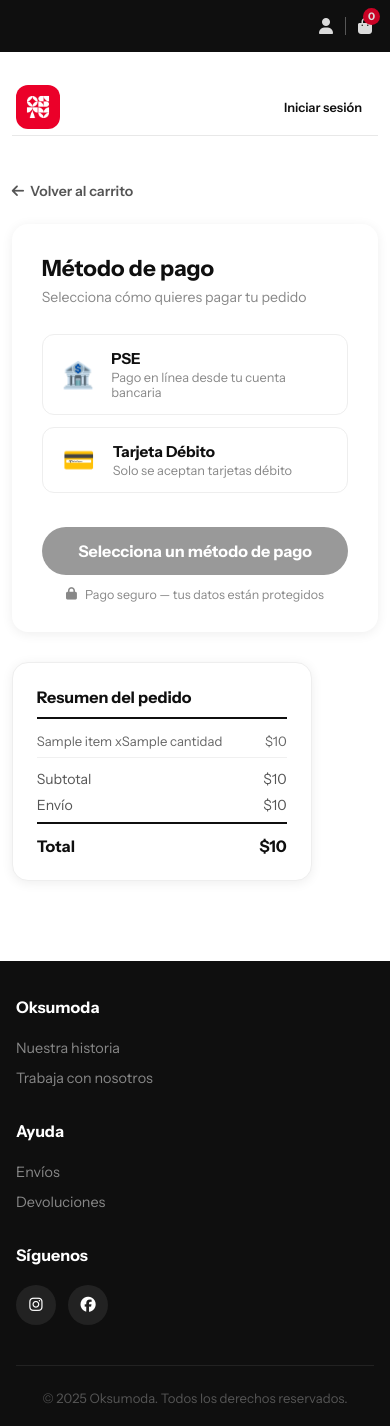
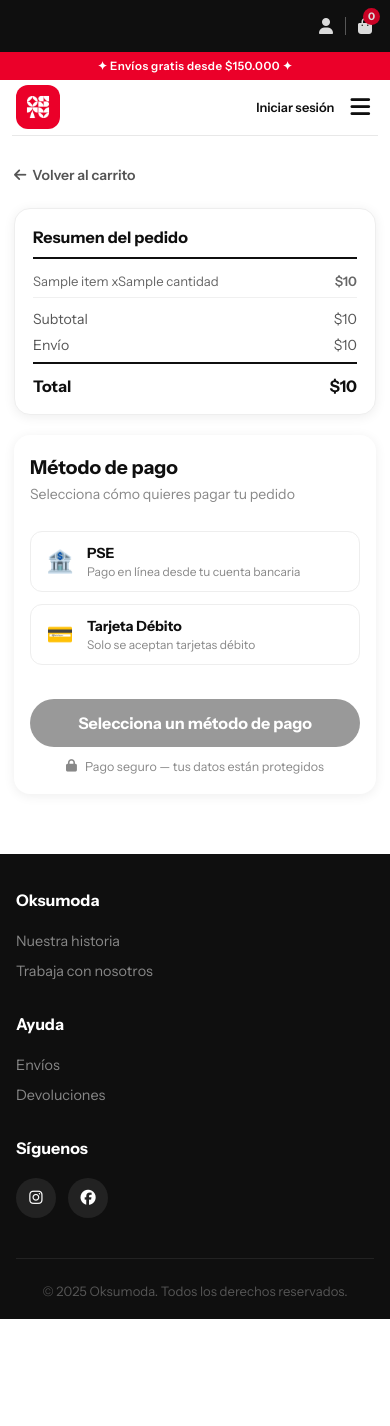
Before and after one commit to omega99-black/oksumoda_django, a Django app: template templates/checkout.html in a window 390 px wide. After the commit the page ends 1319 px from the top, so only its background shows below. Run offline with Django 4.2, Linux system fonts and the light colour scheme; the template is opened without the code that fills it: most values are stand-ins (such as "Sample title", 1, 10 or a date in 2020).

Commit message:
Checkout mejorado

```diff
--- a/templates/checkout.html
+++ b/templates/checkout.html
@@ -10,42 +10,278 @@
   <link rel="stylesheet" href="https://cdnjs.cloudflare.com/ajax/libs/font-awesome/6.5.0/css/all.min.css">
   <link href="https://cdn.jsdelivr.net/npm/bootstrap-icons@1.11.3/font/bootstrap-icons.css" rel="stylesheet">
   <style>
-    .checkout-container { max-width: 900px; margin: 0 auto; padding: 40px 3vw 80px; }
-    .checkout-grid { display: flex; gap: 30px; flex-wrap: wrap; align-items: flex-start; }
-    .pago-card { background: white; border-radius: 16px; padding: 30px; flex: 1; min-width: 300px; box-shadow: 0 2px 12px rgba(0,0,0,0.07); }
-    .resumen-card { background: white; border-radius: 16px; padding: 24px; width: 300px; box-shadow: 0 2px 12px rgba(0,0,0,0.07); }
-    h2 { margin-bottom: 6px; font-size: 1.4rem; font-weight: 700; }
-    .subtitulo { color: #888; font-size: 0.88rem; margin-bottom: 28px; }
-    .metodos { display: flex; flex-direction: column; gap: 12px; margin-bottom: 24px; }
-    .metodo-opcion { display: flex; align-items: center; gap: 16px; border: 1.5px solid #eee; border-radius: 12px; padding: 14px 18px; cursor: pointer; transition: all 0.2s; }
+    /* ═══════════════════════════════════
+       CHECKOUT — ESTILOS BASE
+    ═══════════════════════════════════ */
+    .checkout-container {
+      max-width: 900px;
+      margin: 0 auto;
+      padding: 40px 3vw 80px;
+    }
+
+    .checkout-grid {
+      display: flex;
+      gap: 30px;
+      flex-wrap: wrap;
+      align-items: flex-start;
+    }
+
+    /* ── Tarjeta de pago ── */
+    .pago-card {
+      background: white;
+      border-radius: 16px;
+      padding: 30px;
+      flex: 1;
+      min-width: 0;
+      box-shadow: 0 2px 12px rgba(0,0,0,0.07);
+    }
+
+    .pago-card h2 {
+      margin-bottom: 6px;
+      font-size: 1.4rem;
+      font-weight: 700;
+    }
+
+    .subtitulo {
+      color: #888;
+      font-size: 0.88rem;
+      margin-bottom: 28px;
+    }
+
+    /* ── Métodos de pago ── */
+    .metodos {
+      display: flex;
+      flex-direction: column;
+      gap: 12px;
+      margin-bottom: 24px;
+    }
+
+    .metodo-opcion {
+      display: flex;
+      align-items: center;
+      gap: 16px;
+      border: 1.5px solid #eee;
+      border-radius: 12px;
+      padding: 14px 18px;
+      cursor: pointer;
+      transition: all 0.2s;
+    }
     .metodo-opcion:hover { border-color: #0f0f0f; }
     .metodo-opcion.seleccionado { border-color: #0f0f0f; background: #fafafa; }
     .metodo-opcion input[type="radio"] { display: none; }
-    .metodo-icono { font-size: 26px; width: 36px; text-align: center; }
+
+    .metodo-icono { font-size: 26px; width: 36px; text-align: center; flex-shrink: 0; }
     .metodo-texto h4 { margin: 0; font-size: 0.95rem; font-weight: 700; }
     .metodo-texto p { margin: 2px 0 0; font-size: 0.8rem; color: #888; }
-    .form-pago { display: none; margin-top: 18px; border-top: 1px solid #eee; padding-top: 18px; }
+
+    /* ── Formularios de pago ── */
+    .form-pago {
+      display: none;
+      margin-top: 18px;
+      border-top: 1px solid #eee;
+      padding-top: 18px;
+    }
     .form-pago.visible { display: block; }
+
     .form-group { margin-bottom: 14px; }
-    .form-group label { display: block; font-size: 0.82rem; font-weight: 700; margin-bottom: 5px; color: #444; }
-    .form-group select, .form-group input { width: 100%; padding: 9px 13px; border: 1.5px solid #ddd; border-radius: 8px; font-size: 0.88rem; font-family: 'Instrument Sans', sans-serif; outline: none; }
-    .form-group select:focus, .form-group input:focus { border-color: #0f0f0f; }
-    .debito-info { background: #f0f7ff; border: 1px solid #c3dafe; border-radius: 8px; padding: 12px 14px; font-size: 0.83rem; color: #2d5be3; margin-bottom: 14px; }
-    .resumen-card h4 { font-weight: 700; border-bottom: 2px solid #0f0f0f; padding-bottom: 10px; margin-bottom: 14px; }
-    .resumen-fila { display: flex; justify-content: space-between; font-size: 0.88rem; margin-bottom: 8px; color: #555; }
-    .resumen-total { display: flex; justify-content: space-between; font-size: 1rem; font-weight: 700; border-top: 2px solid #0f0f0f; padding-top: 12px; margin-top: 8px; }
-    .item-resumen { display: flex; justify-content: space-between; font-size: 0.82rem; color: #666; margin-bottom: 8px; padding-bottom: 8px; border-bottom: 1px solid #f0f0f0; }
+    .form-group label {
+      display: block;
+      font-size: 0.82rem;
+      font-weight: 700;
+      margin-bottom: 5px;
+      color: #444;
+    }
+    .form-group select,
+    .form-group input {
+      width: 100%;
+      padding: 9px 13px;
+      border: 1.5px solid #ddd;
+      border-radius: 8px;
+      font-size: 0.88rem;
+      font-family: 'Instrument Sans', sans-serif;
+      outline: none;
+    }
+    .form-group select:focus,
+    .form-group input:focus { border-color: #0f0f0f; }
+
+    .debito-info {
+      background: #f0f7ff;
+      border: 1px solid #c3dafe;
+      border-radius: 8px;
+      padding: 12px 14px;
+      font-size: 0.83rem;
+      color: #2d5be3;
+      margin-bottom: 14px;
+    }
+
+    .fila-dos {
+      display: flex;
+      gap: 14px;
+    }
+    .fila-dos .form-group { flex: 1; }
+
+    /* ── Resumen del pedido ── */
+    .resumen-checkout {
+      width: 300px;
+      flex-shrink: 0;
+    }
+
+    .resumen-card {
+      background: white;
+      border-radius: 16px;
+      padding: 24px;
+      box-shadow: 0 2px 12px rgba(0,0,0,0.07);
+    }
+
+    .resumen-card h4 {
+      font-weight: 700;
+      border-bottom: 2px solid #0f0f0f;
+      padding-bottom: 10px;
+      margin-bottom: 14px;
+    }
+
+    .resumen-fila {
+      display: flex;
+      justify-content: space-between;
+      font-size: 0.88rem;
+      margin-bottom: 8px;
+      color: #555;
+    }
+
+    .resumen-total {
+      display: flex;
+      justify-content: space-between;
+      font-size: 1rem;
+      font-weight: 700;
+      border-top: 2px solid #0f0f0f;
+      padding-top: 12px;
+      margin-top: 8px;
+    }
+
+    .item-resumen {
+      display: flex;
+      justify-content: space-between;
+      font-size: 0.82rem;
+      color: #666;
+      margin-bottom: 8px;
+      padding-bottom: 8px;
+      border-bottom: 1px solid #f0f0f0;
+    }
+
+    .item-resumen span:first-child {
+      padding-right: 8px;
+      flex: 1;
+    }
+
+    .item-resumen span:last-child {
+      white-space: nowrap;
+      font-weight: 600;
+    }
+
     .envio-gratis { color: #16a34a; font-weight: 700; }
-    .btn-pagar { width: 100%; background: #0f0f0f; color: white; padding: 14px; border: none; border-radius: 50px; font-size: 1rem; font-weight: 700; font-family: 'Instrument Sans', sans-serif; cursor: pointer; margin-top: 10px; transition: background 0.2s; }
+
+    /* ── Botones ── */
+    .btn-pagar {
+      width: 100%;
+      background: #0f0f0f;
+      color: white;
+      padding: 14px;
+      border: none;
+      border-radius: 50px;
+      font-size: 1rem;
+      font-weight: 700;
+      font-family: 'Instrument Sans', sans-serif;
+      cursor: pointer;
+      margin-top: 10px;
+      transition: background 0.2s;
+    }
     .btn-pagar:hover { background: #EB0029; }
     .btn-pagar:disabled { background: #999; cursor: not-allowed; }
-    .btn-volver { display: inline-flex; align-items: center; gap: 6px; margin-bottom: 24px; color: #555; text-decoration: none; font-size: 0.88rem; font-weight: 600; transition: color 0.2s; }
+
+    .btn-volver {
+      display: inline-flex;
+      align-items: center;
+      gap: 6px;
+      margin-bottom: 24px;
+      color: #555;
+      text-decoration: none;
+      font-size: 0.88rem;
+      font-weight: 600;
+      transition: color 0.2s;
+    }
     .btn-volver:hover { color: #0f0f0f; }
-    .seguro-badge { display: flex; align-items: center; gap: 8px; font-size: 0.78rem; color: #888; margin-top: 12px; justify-content: center; }
+
+    .seguro-badge {
+      display: flex;
+      align-items: center;
+      gap: 8px;
+      font-size: 0.78rem;
+      color: #888;
+      margin-top: 12px;
+      justify-content: center;
+    }
+
+    /* ═══════════════════════════════════
+       RESPONSIVE — MÓVIL
+    ═══════════════════════════════════ */
+    @media (max-width: 768px) {
+      .checkout-container {
+        padding: 24px 14px 60px;
+      }
+
+      /* Resumen sube al tope en móvil, pago queda abajo */
+      .checkout-grid {
+        flex-direction: column-reverse;
+        gap: 20px;
+      }
+
+      .resumen-checkout {
+        width: 100%;
+      }
+
+      .pago-card {
+        padding: 20px 16px;
+        width: 100%;
+      }
+
+      .pago-card h2 {
+        font-size: 1.2rem;
+      }
+
+      .metodo-opcion {
+        padding: 12px 14px;
+        gap: 12px;
+      }
+
+      .metodo-icono {
+        font-size: 22px;
+        width: 30px;
+      }
+
+      .metodo-texto h4 { font-size: 0.88rem; }
+      .metodo-texto p  { font-size: 0.75rem; }
+
+      .form-group select,
+      .form-group input {
+        font-size: 16px; /* evita zoom en iOS */
+      }
+
+      .resumen-card {
+        padding: 18px;
+      }
+    }
+
+    @media (max-width: 480px) {
+      .fila-dos {
+        flex-direction: column;
+        gap: 0;
+      }
+    }
   </style>
 </head>
 <body>
 
+  <!-- ══ BARRA SUPERIOR ══ -->
   <header class="barra-superior">
     <div class="barra-inner">
       <div class="barra-izq">
@@ -68,6 +304,9 @@
     </div>
   </header>
 
+  <div class="banda-envios-movil">✦ Envíos gratis desde $150.000 ✦</div>
+
+  <!-- ══ NAVBAR ══ -->
   <nav class="navbar">
     <a href="/" class="logo"><img src="{% static 'imágenes/v290_388.png' %}" alt="Logo"></a>
     <div class="menu-nav">
@@ -80,17 +319,34 @@
       {% if not request.user.is_authenticated %}
         <a href="/login/" class="link-auth">Iniciar sesión</a>
       {% else %}
-        <form action="/logout/" method="post">{% csrf_token %}<button type="submit" class="btn-logout">Cerrar sesión</button></form>
+        <form action="/logout/" method="post">
+          {% csrf_token %}
+          <button type="submit" class="btn-logout">Cerrar sesión</button>
+        </form>
       {% endif %}
     </div>
+    <button class="btn-hamburguesa" id="btnHamburguesa" aria-label="Menú">
+      <i class="fas fa-bars"></i>
+    </button>
   </nav>
+
   <hr class="linea-nav">
 
+  <div class="menu-movil" id="menuMovil">
+    <a href="/hombres/">Hombres</a>
+    <a href="/mujeres/">Mujeres</a>
+    <a href="/ninos/">Niños</a>
+    <a href="/otros/">Otros</a>
+  </div>
+
+  <!-- ══ CONTENIDO ══ -->
   <main class="pagina-contenido">
     <div class="checkout-container">
       <a href="/carrito/" class="btn-volver"><i class="fas fa-arrow-left"></i> Volver al carrito</a>
 
       <div class="checkout-grid">
+
+        <!-- Formulario de pago -->
         <div class="pago-card">
           <h2>Método de pago</h2>
           <p class="subtitulo">Selecciona cómo quieres pagar tu pedido</p>
@@ -103,60 +359,159 @@
               <label class="metodo-opcion" id="opcion-pse" onclick="seleccionarMetodo('pse')">
                 <input type="radio" name="metodo" value="pse">
                 <div class="metodo-icono">🏦</div>
-                <div class="metodo-texto"><h4>PSE</h4><p>Pago en línea desde tu cuenta bancaria</p></div>
+                <div class="metodo-texto">
+                  <h4>PSE</h4>
+                  <p>Pago en línea desde tu cuenta bancaria</p>
+                </div>
               </label>
+
               <label class="metodo-opcion" id="opcion-debito" onclick="seleccionarMetodo('debito')">
                 <input type="radio" name="metodo" value="debito">
                 <div class="metodo-icono">💳</div>
-                <div class="metodo-texto"><h4>Tarjeta Débito</h4><p>Solo se aceptan tarjetas débito</p></div>
+                <div class="metodo-texto">
+                  <h4>Tarjeta Débito</h4>
+                  <p>Solo se aceptan tarjetas débito</p>
+                </div>
               </label>
             </div>
 
+            <!-- Formulario PSE -->
             <div class="form-pago" id="form-pse">
-              <div class="form-group"><label>Banco</label><select name="banco_pse"><option value="">-- Selecciona tu banco --</option><option>Bancolombia</option><option>Davivienda</option><option>Banco de Bogotá</option><option>BBVA</option><option>Nequi</option><option>Daviplata</option></select></div>
-              <div class="form-group"><label>Tipo de persona</label><select name="tipo_persona"><option value="natural">Persona Natural</option><option value="juridica">Persona Jurídica</option></select></div>
-              <div class="form-group"><label>Tipo de documento</label><select name="tipo_doc"><option value="cc">Cédula de Ciudadanía</option><option value="ce">Cédula de Extranjería</option><option value="nit">NIT</option></select></div>
-              <div class="form-group"><label>Número de documento</label><input type="text" name="numero_doc" placeholder="Ej: 1234567890"></div>
+              <div class="form-group">
+                <label>Banco</label>
+                <select name="banco_pse">
+                  <option value="">-- Selecciona tu banco --</option>
+                  <option>Bancolombia</option>
+                  <option>Davivienda</option>
+                  <option>Banco de Bogotá</option>
+                  <option>BBVA</option>
+                  <option>Nequi</option>
+                  <option>Daviplata</option>
+                </select>
+              </div>
+              <div class="form-group">
+                <label>Tipo de persona</label>
+                <select name="tipo_persona">
+                  <option value="natural">Persona Natural</option>
+                  <option value="juridica">Persona Jurídica</option>
+                </select>
+              </div>
+              <div class="form-group">
+                <label>Tipo de documento</label>
+                <select name="tipo_doc">
+                  <option value="cc">Cédula de Ciudadanía</option>
+                  <option value="ce">Cédula de Extranjería</option>
+                  <option value="nit">NIT</option>
+                </select>
+              </div>
+              <div class="form-group">
+                <label>Número de documento</label>
+                <input type="text" name="numero_doc" placeholder="Ej: 1234567890">
+              </div>
             </div>
 
+            <!-- Formulario Débito -->
             <div class="form-pago" id="form-debito">
-              <div class="debito-info"><i class="fas fa-info-circle"></i> Solo tarjetas <strong>débito</strong>. No se aceptan crédito.</div>
-              <div class="form-group"><label>Número de tarjeta</label><input type="text" name="numero_tarjeta" placeholder="0000 0000 0000 0000" maxlength="19" id="input-tarjeta"></div>
-              <div style="display:flex;gap:14px;">
-                <div class="form-group" style="flex:1;"><label>Vencimiento</label><input type="text" name="vencimiento" placeholder="MM/AA" maxlength="5" id="input-venc"></div>
-                <div class="form-group" style="flex:1;"><label>CVV</label><input type="text" name="cvv" placeholder="000" maxlength="3"></div>
+              <div class="debito-info">
+                <i class="fas fa-info-circle"></i>
+                Solo tarjetas <strong>débito</strong>. No se aceptan crédito.
               </div>
-              <div class="form-group"><label>Nombre en la tarjeta</label><input type="text" name="nombre_tarjeta" placeholder="Como aparece en la tarjeta"></div>
+              <div class="form-group">
+                <label>Número de tarjeta</label>
+                <input type="text" name="numero_tarjeta" placeholder="0000 0000 0000 0000" maxlength="19" id="input-tarjeta">
+              </div>
+              <div class="fila-dos">
+                <div class="form-group">
+                  <label>Vencimiento</label>
+                  <input type="text" name="vencimiento" placeholder="MM/AA" maxlength="5" id="input-venc">
+                </div>
+                <div class="form-group">
+                  <label>CVV</label>
+                  <input type="text" name="cvv" placeholder="000" maxlength="3">
+                </div>
+              </div>
+              <div class="form-group">
+                <label>Nombre en la tarjeta</label>
+                <input type="text" name="nombre_tarjeta" placeholder="Como aparece en la tarjeta">
+              </div>
             </div>
 
-            <button type="submit" class="btn-pagar" id="btn-pagar" disabled>Selecciona un método de pago</button>
-            <div class="seguro-badge"><i class="fas fa-lock"></i> Pago seguro — tus datos están protegidos</div>
+            <button type="submit" class="btn-pagar" id="btn-pagar" disabled>
+              Selecciona un método de pago
+            </button>
+            <div class="seguro-badge">
+              <i class="fas fa-lock"></i> Pago seguro — tus datos están protegidos
+            </div>
           </form>
         </div>
 
-        <div class="resumen-card">
-          <h4>Resumen del pedido</h4>
-          {% for item in items %}
-          <div class="item-resumen"><span>{{ item.nombre }} x{{ item.cantidad }}</span><span>${{ item.subtotal|floatformat:0 }}</span></div>
-          {% endfor %}
-          <div class="resumen-fila" style="margin-top:12px;"><span>Subtotal</span><span>${{ subtotal|floatformat:0 }}</span></div>
-          <div class="resumen-fila"><span>Envío</span><span>{% if envio == 0 %}<span class="envio-gratis">¡Gratis! 🎉</span>{% else %}${{ envio|floatformat:0 }}{% endif %}</span></div>
-          <div class="resumen-total"><span>Total</span><span>${{ total|floatformat:0 }}</span></div>
+        <!-- Resumen del pedido -->
+        <div class="resumen-checkout">
+          <div class="resumen-card">
+            <h4>Resumen del pedido</h4>
+            {% for item in items %}
+            <div class="item-resumen">
+              <span>{{ item.nombre }} x{{ item.cantidad }}</span>
+              <span>${{ item.subtotal|floatformat:0 }}</span>
+            </div>
+            {% endfor %}
+            <div class="resumen-fila" style="margin-top:12px;">
+              <span>Subtotal</span>
+              <span>${{ subtotal|floatformat:0 }}</span>
+            </div>
+            <div class="resumen-fila">
+              <span>Envío</span>
+              <span>
+                {% if envio == 0 %}
+                  <span class="envio-gratis">¡Gratis! 🎉</span>
+                {% else %}
+                  ${{ envio|floatformat:0 }}
+                {% endif %}
+              </span>
+            </div>
+            <div class="resumen-total">
+              <span>Total</span>
+              <span>${{ total|floatformat:0 }}</span>
+            </div>
+          </div>
         </div>
+
       </div>
     </div>
   </main>
 
+  <!-- ══ FOOTER ══ -->
   <footer class="footer">
     <div class="footer-inner">
-      <div class="footer-col"><h4>Oksumoda</h4><ul><li><a href="#">Nuestra historia</a></li><li><a href="#">Trabaja con nosotros</a></li></ul></div>
-      <div class="footer-col"><h4>Ayuda</h4><ul><li><a href="#">Envíos</a></li><li><a href="#">Devoluciones</a></li></ul></div>
-      <div class="footer-col"><h4>Síguenos</h4><div class="redes"><a href="#"><i class="fab fa-instagram"></i></a><a href="#"><i class="fab fa-facebook"></i></a></div></div>
+      <div class="footer-col">
+        <h4>Oksumoda</h4>
+        <ul>
+          <li><a href="#">Nuestra historia</a></li>
+          <li><a href="#">Trabaja con nosotros</a></li>
+        </ul>
+      </div>
+      <div class="footer-col">
+        <h4>Ayuda</h4>
+        <ul>
+          <li><a href="#">Envíos</a></li>
+          <li><a href="#">Devoluciones</a></li>
+        </ul>
+      </div>
+      <div class="footer-col">
+        <h4>Síguenos</h4>
+        <div class="redes">
+          <a href="#"><i class="fab fa-instagram"></i></a>
+          <a href="#"><i class="fab fa-facebook"></i></a>
+        </div>
+      </div>
     </div>
-    <div class="footer-copy"><p>&copy; 2025 Oksumoda. Todos los derechos reservados.</p></div>
+    <div class="footer-copy">
+      <p>&copy; 2025 Oksumoda. Todos los derechos reservados.</p>
+    </div>
   </footer>
 
   <script>
+    /* ── Selección de método de pago ── */
     function seleccionarMetodo(metodo) {
       document.querySelectorAll('.metodo-opcion').forEach(op => op.classList.remove('seleccionado'));
       document.getElementById('opcion-' + metodo).classList.add('seleccionado');
@@ -167,10 +522,37 @@
       btn.disabled = false;
       btn.textContent = metodo === 'pse' ? 'Pagar con PSE →' : 'Pagar con Débito →';
     }
+
+    /* ── Formato tarjeta ── */
     const inputTarjeta = document.getElementById('input-tarjeta');
-    if (inputTarjeta) inputTarjeta.addEventListener('input', function () { let v = this.value.replace(/\D/g,'').substring(0,16); this.value = v.replace(/(.{4})/g,'$1 ').trim(); });
+    if (inputTarjeta) {
+      inputTarjeta.addEventListener('input', function () {
+        let v = this.value.replace(/\D/g, '').substring(0, 16);
+        this.value = v.replace(/(.{4})/g, '$1 ').trim();
+      });
+    }
+
+    /* ── Formato vencimiento ── */
     const inputVenc = document.getElementById('input-venc');
-    if (inputVenc) inputVenc.addEventListener('input', function () { let v = this.value.replace(/\D/g,'').substring(0,4); if (v.length >= 3) v = v.substring(0,2)+'/'+v.substring(2); this.value = v; });
+    if (inputVenc) {
+      inputVenc.addEventListener('input', function () {
+        let v = this.value.replace(/\D/g, '').substring(0, 4);
+        if (v.length >= 3) v = v.substring(0, 2) + '/' + v.substring(2);
+        this.value = v;
+      });
+    }
+
+    /* ── Hamburguesa ── */
+    const btnHamburguesa = document.getElementById('btnHamburguesa');
+    const menuMovil = document.getElementById('menuMovil');
+    if (btnHamburguesa) {
+      btnHamburguesa.addEventListener('click', () => {
+        menuMovil.classList.toggle('abierto');
+        btnHamburguesa.innerHTML = menuMovil.classList.contains('abierto')
+          ? '<i class="fas fa-times"></i>'
+          : '<i class="fas fa-bars"></i>';
+      });
+    }
   </script>
 </body>
 </html>
```
